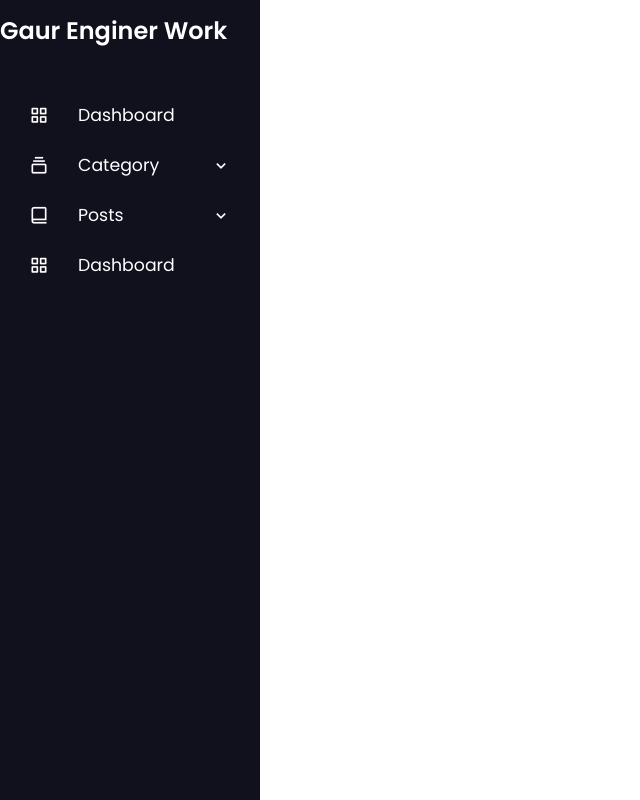
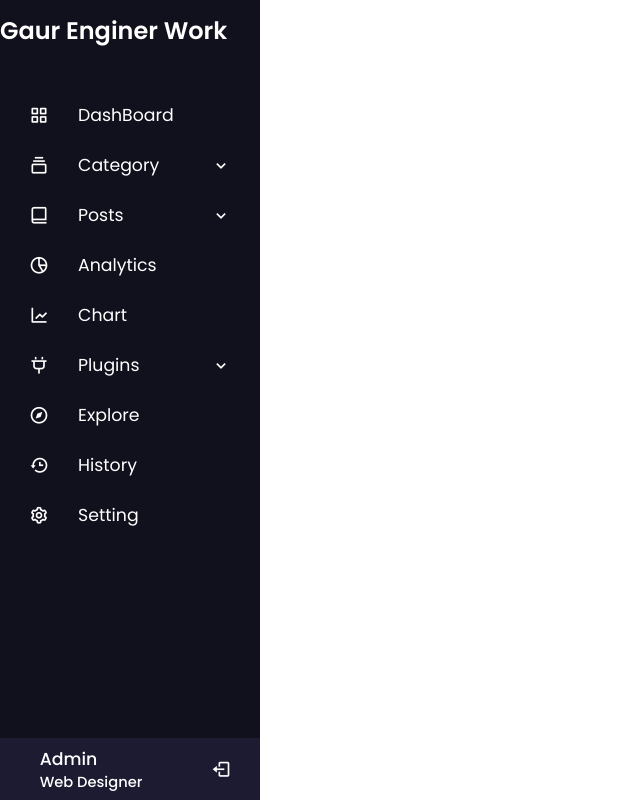
Before and after one commit to GAURAVBISHT9673/Angular_Learning, an Angular app in the folder BillManageSystem/: page / in a window 1280 px wide. Shown: the whole page, without its empty margins (0-640 px from the left). Built offline with nearby package versions, Linux system fonts and the light colour scheme.

Commit message:
13-oct-2025

```diff
--- a/BillManageSystem/src/app/left-side-nav-bar/left-side-nav-bar.component.html
+++ b/BillManageSystem/src/app/left-side-nav-bar/left-side-nav-bar.component.html
@@ -10,8 +10,11 @@
         <li>
             <a routerLink="">
                 <i class='bx bx-grid-alt'></i>
-                <span class="link_name">Dashboard</span>
+                <span class="link_name">DashBoard</span>
             </a>
+            <ul class="sub-menu blank">
+                <li><a class="link_name">DashBoard</a></li>
+            </ul>
         </li>
         <li>
             <div class="icon-link">
@@ -45,9 +48,76 @@
         </li>
         <li>
             <a routerLink="">
-                <i class='bx  bx-grid-alt'></i>
-                <span class="link_name">Dashboard</span>
+                <i class='bx bx-pie-chart-alt-2'></i>
+                <span class="link_name">Analytics</span>
             </a>
+            <ul class="sub-menu blank">
+                <li><a class="link_name">Analytics</a></li>
+            </ul>
+        </li>
+        <li>
+            <a routerLink="">
+                <i class='bx bx-line-chart'></i>
+                <span class="link_name">Chart</span>
+            </a>
+            <ul class="sub-menu blank">
+                <li><a class="link_name">Chart</a></li>
+            </ul>
+        </li>
+        <li>
+            <div class="icon-link">
+                <a routerLink="">
+                    <i class='bx bx-plug'></i>
+                    <span class="link_name">Plugins</span>
+                </a>
+                <i class='bx bx-chevron-down arrow'></i>
+            </div>
+            <ul class="sub-menu">
+                <li><a class="link_name">Plugins</a></li>
+                <li><a routerLink="">UI Face</a></li>
+                <li><a routerLink="">Pigments</a></li>
+                <li><a routerLink="">Box Icons</a></li>
+            </ul>
+        </li>
+        <li>
+            <a routerLink="">
+                <i class='bx bx-compass'></i>
+                <span class="link_name">Explore</span>
+            </a>
+            <ul class="sub-menu blank">
+                <li><a class="link_name">Explore</a></li>
+            </ul>
+        </li>
+        <li>
+            <a routerLink="">
+                <i class='bx bx-history'></i>
+                <span class="link_name">History</span>
+            </a>
+            <ul class="sub-menu blank">
+                <li><a class="link_name">History</a></li>
+            </ul>
+        </li>
+        <li>
+            <a routerLink="">
+                <i class='bx bx-cog'></i>
+                <span class="link_name">Setting</span>
+            </a>
+            <ul class="sub-menu blank">
+                <li><a class="link_name">Setting</a></li>
+            </ul>
+        </li>
+        <li>
+            <div class="profile-details">
+                <div class="profile-content">
+                    <!-- <img src="" alt="profile"> -->
+                </div>
+                <div class="name-job">
+                    <div class="profile_name">Admin</div>
+                    <div class="job">Web Designer</div>
+                </div>
+                <i class='bx bx-log-out'></i>
+            </div>
         </li>
     </ul>
+
 </div>
--- a/BillManageSystem/src/app/left-side-nav-bar/left-side-nav-bar.component.scss
+++ b/BillManageSystem/src/app/left-side-nav-bar/left-side-nav-bar.component.scss
@@ -80,7 +80,7 @@
     padding: 6px 6px 14px 80px;
     margin-top: -10px;
     background: #1d1b31;
-    // display: none;
+    display: none;
 }
 
 .sidebar .nav-links li .sub-menu a{
@@ -120,7 +120,61 @@
 }
 
 .sidebar.close .nav-links li .sub-menu .link_name{
-    font-size: 15pt;
+    font-size: 13pt;
     opacity: 1;
     display: block;
 }
+
+.sidebar .nav-links li .sub-menu.blank{
+    opacity: 0;
+    pointer-events: auto;
+    padding: 3px 20px 8px 20px;
+}
+
+.sidebar .nav-links li:hover .sub-menu.blank{
+    top: 50%;
+    transform: translateY(-50%);
+}
+
+.sidebar .profile-details{
+    position: fixed;
+    bottom: 0;
+    width: 260px;
+    display: flex;
+    align-items: center;
+    justify-content: space-between;
+    background: #1d1b31;
+    padding: 6px 0;
+    // transition: all 0.4s ease;
+}
+
+.sidebar .profile-details .profile-content{
+    display: flex;
+    align-items: center;
+}
+
+
+.sidebar .profile-details img{
+    height: 52px;
+    width: 52px;
+    border-radius: 6px;
+    object-fit: cover;
+    margin: 0 14px 0 12px;
+    background: #1d1b31;
+    padding: 10px;
+    border-radius: 16px;
+    // cursor: pointer;
+    // transition: all 0.6s ease;
+}
+
+.sidebar .profile-details .profile_name,
+.sidebar .profile-details .job{
+    color: #fff;
+    font-size: 13pt;
+    font-weight: 500;
+    white-space: nowrap;
+}
+
+.sidebar .profile-details .job{
+    font-size: 11pt;
+}
```
